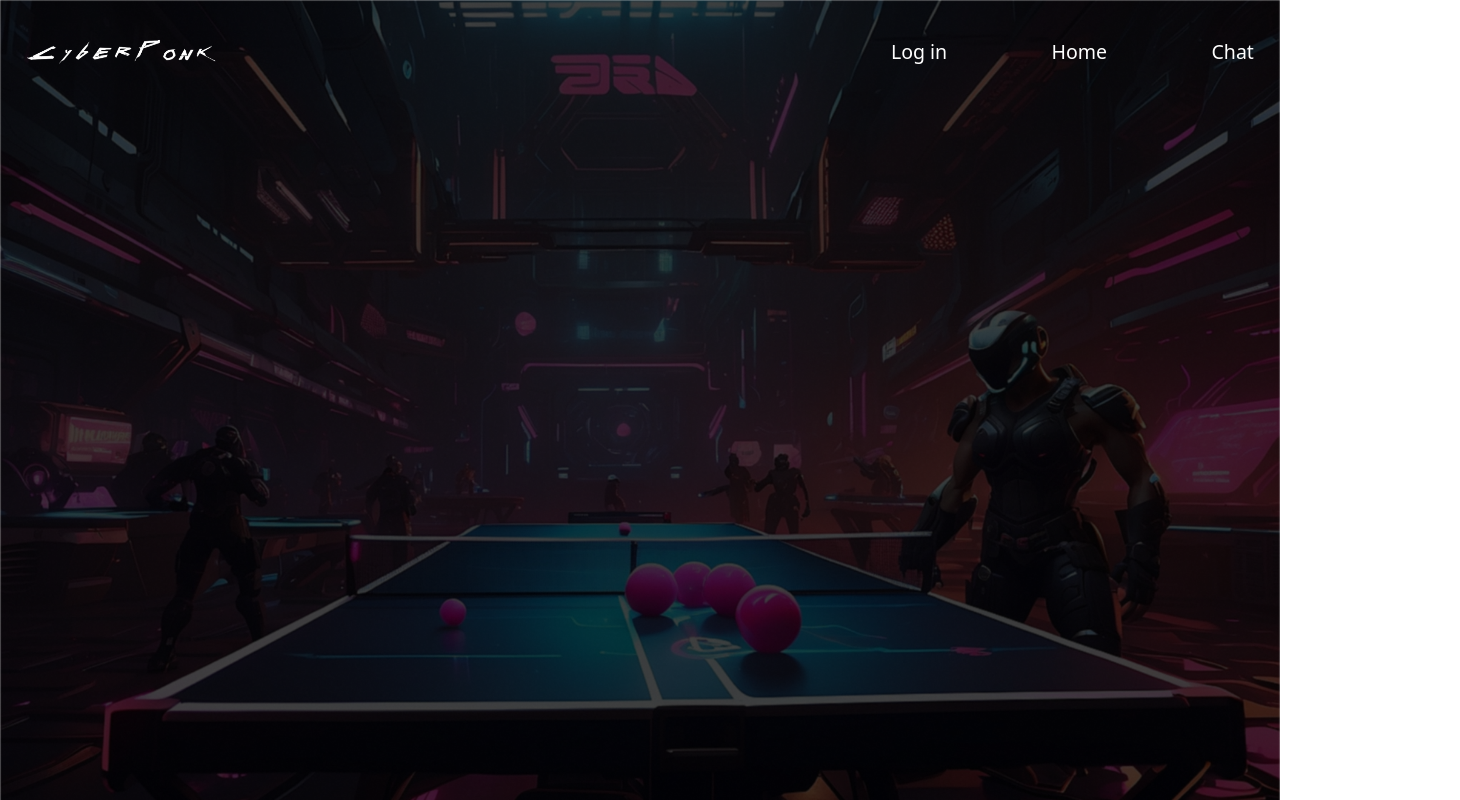
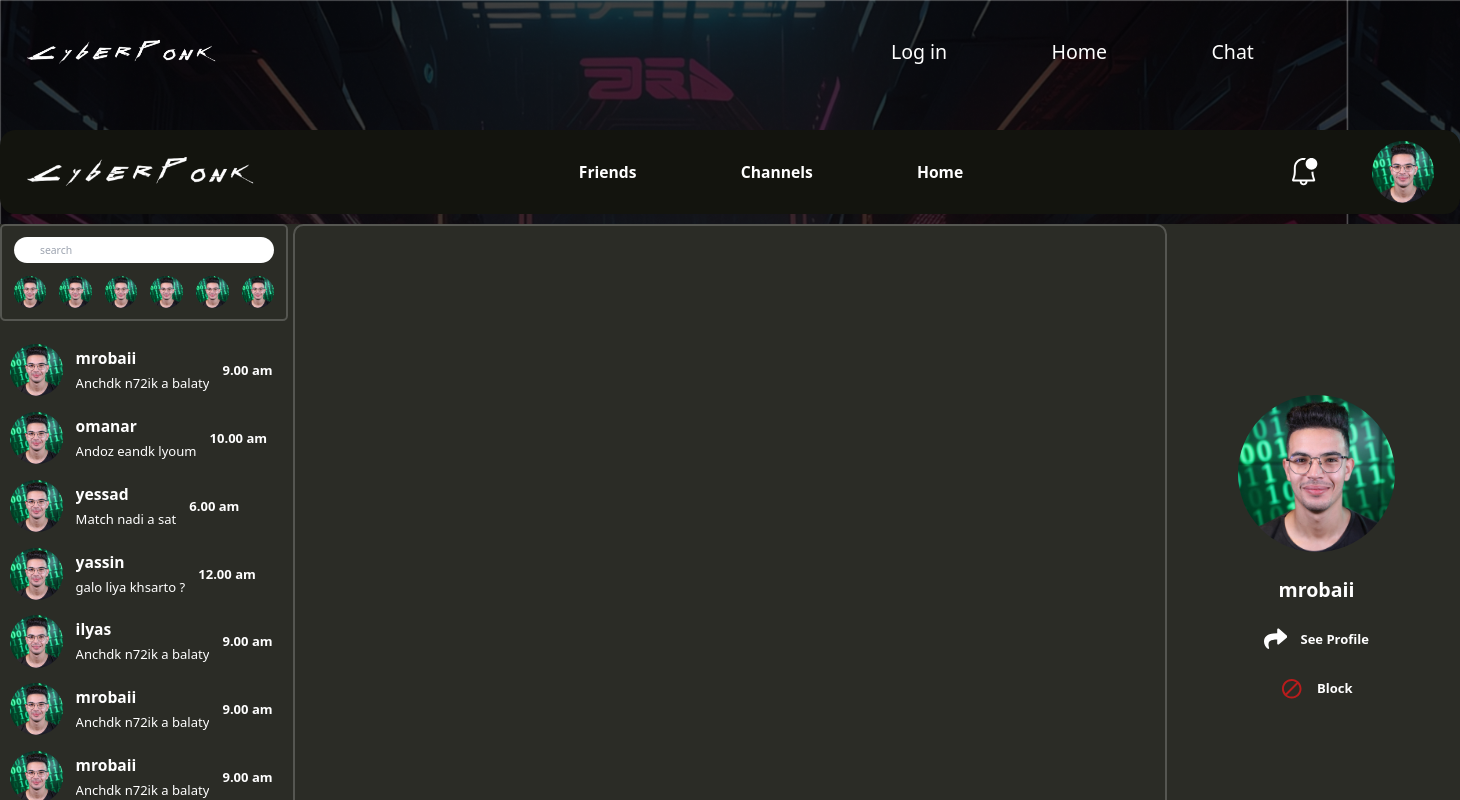
Before and after one commit to omanar42/ft_transcendence, a React (Vite) app in the folder frontend/: page /chat in a window 1280 px wide. Before the commit this address had no page. Shown: the top 800 px of the page, 1460 px wide, since content can reach past the window. Built offline with nearby package versions, Linux system fonts and the light colour scheme.

Commit message:
Chat added

```diff
--- a/frontend/src/App.tsx
+++ b/frontend/src/App.tsx
@@ -12,8 +12,8 @@ function App() {
       <NavBar />
       <Routes>
         <Route path="/home" element={<Home />} />
-
-        <Route path="/" element={<Chat />} />
+        <Route path="/chat" element={<Chat />} />
+        <Route path="/" element={<Login />} />
         <Route path="/login" element={<Login />} />
         <Route path="/Welcom" element={<Welcome />} />
       </Routes>
--- a/frontend/src/Components/NavBar.tsx
+++ b/frontend/src/Components/NavBar.tsx
@@ -6,7 +6,7 @@ import Welcome from "./Pages/Welcome/Welcome";
 
 function NavBar() {
   return (
-    <div className="">
+    <div className="mb-10">
       <div className="max-w-140 fix   ml-auto mr-auto p-10 text-3xl text-white h-40 flex justify-between items-center">
         <img className="h-10" src={Logo} />
 
@@ -14,7 +14,7 @@ function NavBar() {
           <ul className="flex gap-40">
            <li><Link to="/login">Log in </Link></li>
            <li><Link to="/home">Home</Link></li>
-           <li><Link to="/welcom">Chat</Link></li>
+           <li><Link to="/chat">Chat</Link></li>
 
           </ul>
         </nav>
--- a/frontend/src/Components/Pages/Chat/Chat.css
+++ /dev/null
@@ -1,7 +0,0 @@
-.chat {
-  border-image: linear-gradient(to right, #3490dc, #6574cd, #9561e2) 50 round;
-  border-image-slice: 1;
-    border-width: 1px;
-    /* border-radius: 100px; */
-    overflow: hidden;
-}
--- a/frontend/src/Components/Pages/Chat/Chat.tsx
+++ b/frontend/src/Components/Pages/Chat/Chat.tsx
@@ -1,16 +1,17 @@
-import React from "react";
-import { login } from "../Login";
-import './Chat.css'
+import ChatList from "./ChatList";
+import Header from "./Header";
+import MessageInput from "./MessageInput";
+import UserInfo from "./UserInfo";
+import Avatar from "./assets/avatar.jpeg";
 
 const Chat = () => {
   return (
-    <div className="h-screen flex justify-center items-center">
-      <div className="overflow-hidden chat max-w-140 h-60 ml-auto mr-auto -2  grid grid-cols-4">
-        <div className="  col-span-1">
-            <img className="w-full" src={login} />
-        </div>
-        <div className="   col-span-2"></div>
-        <div className="  "></div>
+    <div className="w-[140rem]  max-w-140 -dark rounded-3xl text-white ml-auto mr-auto">
+      <Header />
+      <div className="bg-dark-100 h-[62rem] grid grid-cols-5 gap-x-2 mt-4">
+        <ChatList />
+        <MessageInput />
+        <UserInfo />
       </div>
     </div>
   );
--- /dev/null
+++ b/frontend/src/Components/Pages/Chat/ChatList.tsx
@@ -0,0 +1,139 @@
+import Avatar from "./assets/avatar.jpeg";
+import './Chatlist.css';
+
+const avatars = [Avatar, Avatar, Avatar, Avatar, Avatar, Avatar];
+const chats = [
+  {
+    avatar: Avatar,
+    username: "mrobaii",
+    message: "Anchdk n72ik a balaty",
+    time: "9.00 am",
+  },
+  {
+    avatar: Avatar,
+    username: "omanar",
+    message: "Andoz eandk lyoum",
+    time: "10.00 am",
+  },
+  {
+    avatar: Avatar,
+    username: "yessad",
+    message: "Match nadi a sat",
+    time: "6.00 am",
+  },
+  {
+    avatar: Avatar,
+    username: "yassin",
+    message: "galo liya khsarto ?",
+    time: "12.00 am",
+  },
+  {
+    avatar: Avatar,
+    username: "ilyas",
+    message: "Anchdk n72ik a balaty",
+    time: "9.00 am",
+  },
+  {
+    avatar: Avatar,
+    username: "mrobaii",
+    message: "Anchdk n72ik a balaty",
+    time: "9.00 am",
+  },
+  {
+    avatar: Avatar,
+    username: "mrobaii",
+    message: "Anchdk n72ik a balaty",
+    time: "9.00 am",
+  },
+  {
+    avatar: Avatar,
+    username: "mrobaii",
+    message: "Anchdk n72ik a balaty",
+    time: "9.00 am",
+  },
+  {
+    avatar: Avatar,
+    username: "mrobaii",
+    message: "Anchdk n72ik a balaty",
+    time: "9.00 am",
+  },
+  {
+    avatar: Avatar,
+    username: "mrobaii",
+    message: "Anchdk n72ik a balaty",
+    time: "9.00 am",
+  },
+  {
+    avatar: Avatar,
+    username: "mrobaii",
+    message: "Anchdk n72ik a balaty",
+    time: "9.00 am",
+  },
+  {
+    avatar: Avatar,
+    username: "mrobaii",
+    message: "Anchdk n72ik a balaty",
+    time: "9.00 am",
+  },
+];
+interface ListAvatars {
+  avatar: string;
+}
+
+function ListAvatars({ avatar }: ListAvatars) {
+  return (
+    <li>
+      <img className="rounded-full" src={avatar} alt="avatar" />
+    </li>
+  );
+}
+
+interface ListConversations {
+    avatar: string,
+    username: string,
+    message: string,
+    time: string,
+}
+
+function ListConversations({ avatar, username, message, time }:ListConversations) {
+  return (
+    <li className="flex items-center gap-5 mb-6">
+      <img className="h-[5rem] rounded-full" src={avatar} alt="avatar" />
+      <div className="overflow-hidden">
+        <h1 className="text-2xl pb-2 font-extrabold">{username}</h1>
+        <p className="text-xl">{message}</p>
+      </div>
+      <span className="text-xl font-semibold">{time}</span>
+    </li>
+  );
+}
+function ChatList() {
+  return (
+    <div className="col-span-1 flex flex-col items-center gap-5 overflow-hidden">
+      <div className=" border-2 border-white border-opacity-20 rounded-lg flex flex-col items-center gap-5 pt-4 pb-4">
+        <input
+          className="w-11/12 h-[2.5rem] rounded-full pl-10 text-black outline-none"
+          type="text"
+          placeholder="search"
+        />
+        <ul className="flex gap-5 w-11/12">
+          {avatars.map((avatar) => (
+            <ListAvatars avatar={avatar} />
+          ))}
+        </ul>
+      </div>
+      <ul className="p-4 scroll-container flex w-full flex-col overflow-auto">
+        {chats.map((conv) => (
+          <ListConversations
+            avatar={conv.avatar}
+            message={conv.message}
+            time={conv.time}
+            username={conv.username}
+          />
+        ))}
+      </ul>
+    </div>
+  );
+}
+
+export default ChatList;
--- /dev/null
+++ b/frontend/src/Components/Pages/Chat/Chatlist.css
@@ -0,0 +1,3 @@
+.scroll-container::-webkit-scrollbar {
+    width: 0px; /* Set your desired scrollbar width */
+  }
--- /dev/null
+++ b/frontend/src/Components/Pages/Chat/Header.tsx
@@ -0,0 +1,37 @@
+import { Link } from "react-router-dom";
+import { Logo } from "../Login";
+import { VscBellDot } from "react-icons/vsc";
+import Avatar from "./assets/avatar.jpeg";
+import { useState } from "react";
+
+function Header() {
+  const [isOPen, setIsOpen] = useState(false);
+
+  return (
+    <header className="bg-dark h-[8rem] rounded-3xl flex justify-between items-center p-10">
+      <img className="h-[3rem]" src={Logo} alt="Logo" />
+      <ul className="flex gap-[10rem] font-bold text-2xl">
+        <Link to="/friends">Friends</Link>
+        <Link to="/channels">Channels</Link>
+        <Link to="/friends">Home</Link>
+      </ul>
+      <div className="flex items-center gap-[5rem] relative">
+        <VscBellDot className="text-5xl" />
+        <img className="h-[6rem] cursor-pointer rounded-full" src={Avatar} alt="avatar"
+              onClick={()=>setIsOpen(!isOPen)}
+                />
+        {isOPen && (
+          <div className="absolute top-[8rem] rounded-xl pt-3 right-[-1.7rem] bg-dark w-[10rem] h-[10rem]">
+            <ul className="flex flex-col items-center justify-center gap-4 font-bold text-2xl">
+              <Link to="/profile">Profile</Link>
+              <Link to="/profile">Settings</Link>
+              <Link to="/profile">Log out</Link>
+            </ul>
+          </div>
+        )}
+      </div>
+    </header>
+  );
+}
+
+export default Header;
--- /dev/null
+++ b/frontend/src/Components/Pages/Chat/MessageInput.tsx
@@ -0,0 +1,17 @@
+import { IoIosSend } from "react-icons/io";
+
+
+function MessageInput() {
+  return (
+    <div className="border-2 border-white rounded-2xl border-opacity-20 col-span-3 flex flex-col justify-between">
+        <div className=' flex-1' ></div>
+        <div className='h-[6rem] pl-10 pr-10 border-t-2 border-opacity-20 border-white flex justify-between items-center gap-3'>
+            <input className='h-14 flex-1 outline-none rounded-3xl pl-10 text-black' type='text' placeholder='Write message' />
+            <IoIosSend className="text-6xl text-pink-100"/>
+        </div>
+    </div>
+
+  )
+}
+
+export default MessageInput
--- /dev/null
+++ b/frontend/src/Components/Pages/Chat/UserInfo.tsx
@@ -0,0 +1,22 @@
+import Avatar from "./assets/avatar.jpeg";
+import { MdOutlineBlock } from "react-icons/md";
+import { FaShare } from "react-icons/fa";
+
+function UserInfo() {
+  return (
+    <div className="col-span-1 flex flex-col gap-10 items-center justify-center">
+      <img className="rounded-full h-[15rem]" src={Avatar} />
+      <h1 className="text-3xl font-bold">mrobaii</h1>
+      <div className="flex items-center gap-5">
+        <FaShare className="text-4xl"></FaShare>
+        <span className="text-xl font-semibold">See Profile</span>
+      </div>
+      <div className="flex items-center gap-5">
+        <MdOutlineBlock className="text-4xl text-red-700"></MdOutlineBlock>
+        <span className="text-xl font-semibold">Block</span>
+      </div>
+    </div>
+  );
+}
+
+export default UserInfo;
```
Also changed, not shown: frontend/src/Components/Pages/Chat/assets/avatar.jpeg (added).
